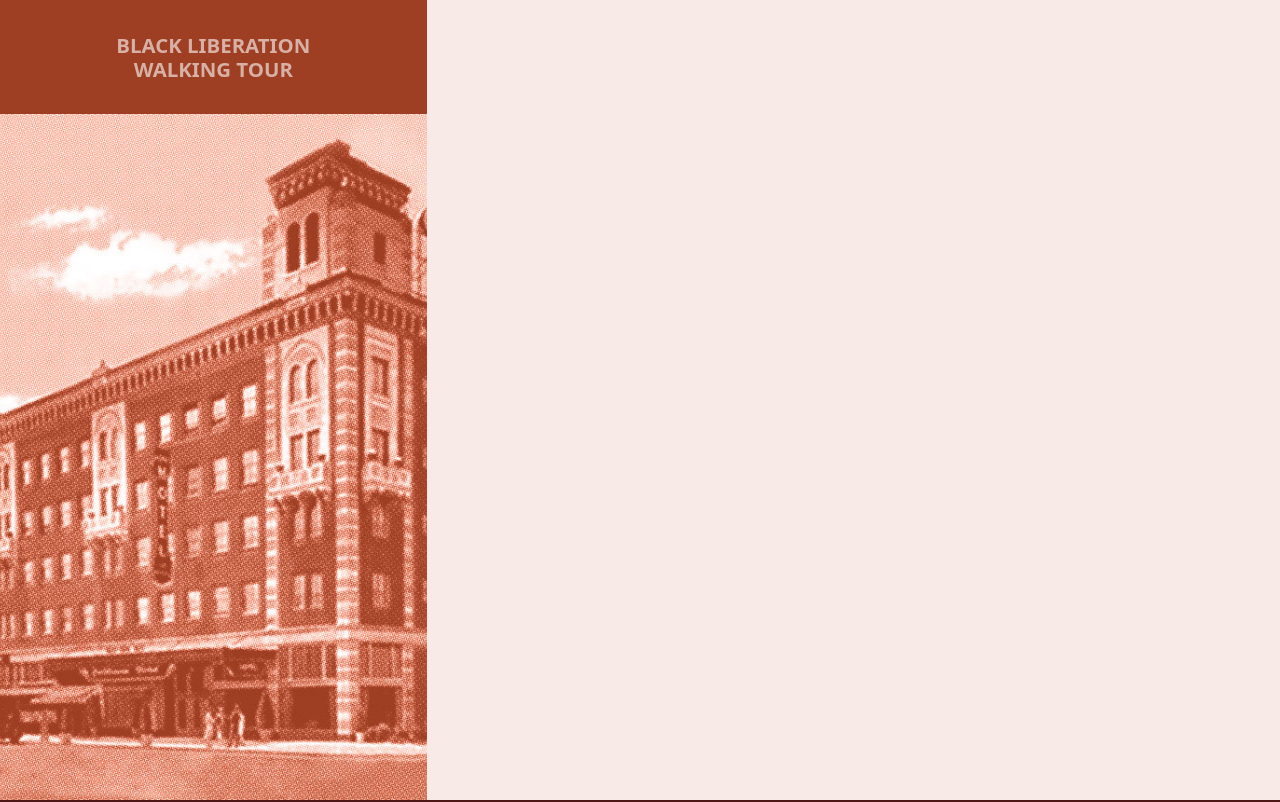
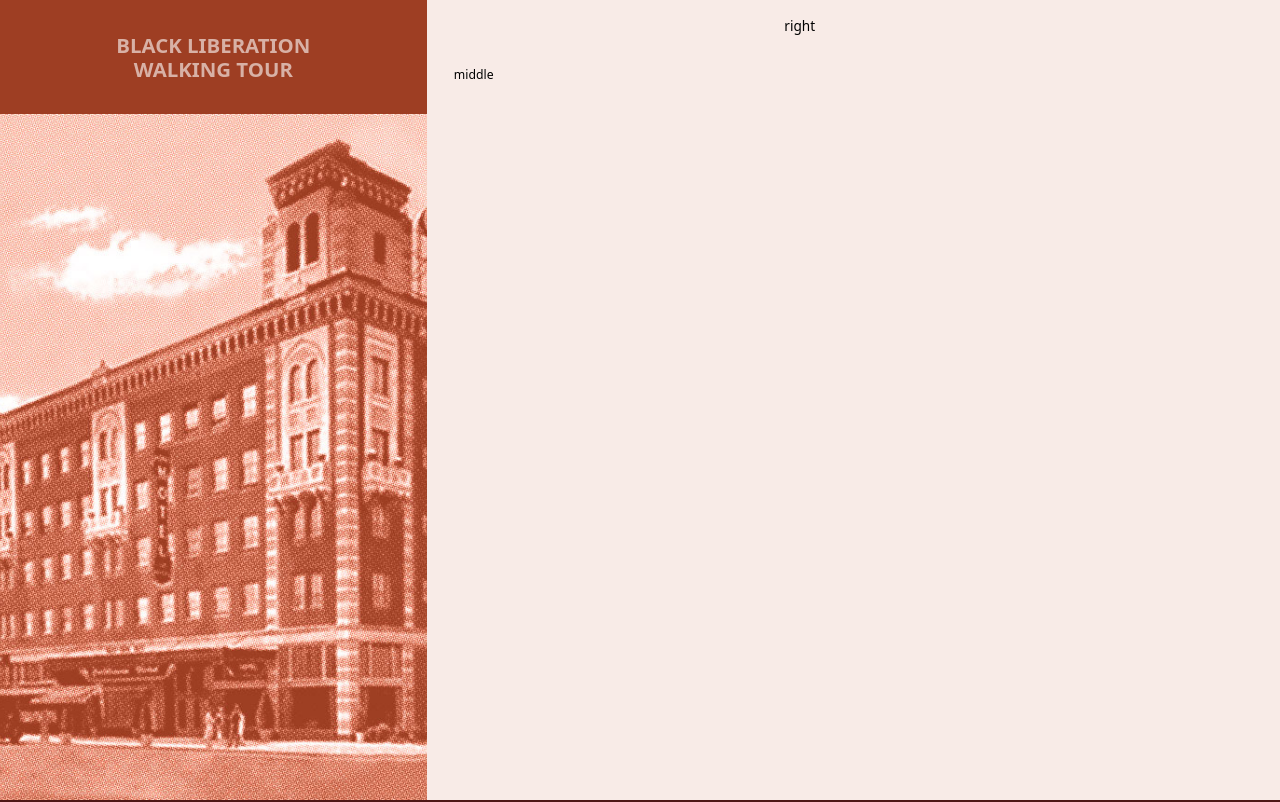
Before and after one commit to travis/black-liberation-tour, a Next.js app: page /donate in a window 1280 px wide. Shown: the top 802 px of the page. Built offline with nearby package versions, Linux system fonts and the light colour scheme.

Commit message:
share page layout between tour and donate pages

```diff
--- /dev/null
+++ b/components/Page.jsx
@@ -0,0 +1,36 @@
+import { Component } from 'react'
+import Footer from '../components/Footer'
+import { TourStopLogo } from '../components/tour'
+
+export default class Page extends Component {
+  render() {
+    return (
+      <div className="<Page> w-full h-full">
+        <main className="flex flex-col lg:flex-row min-w-full min-h-full">
+          <div className="flex flex-col lg:w-1/3 text-white bg-black">
+            <TourStopLogo className="mb-0" />
+            <div className={'h-192 lg:flex-grow ' + (this.props.classes?.left ?? '')}>{this.props.left}</div>
+          </div>
+          <div className="flex flex-col sm:flex-row lg:w-2/3 min-h-0">
+            <div
+              className={
+                'flex flex-col sm:w-1/2 md:w-2/5 text-left px-24 p-24 sm:px-10 sm:p-24 bg-white overflow-y-auto text-6xl sm:text-4xl md:text-2xl lg:text-lg ' +
+                (this.props.classes?.middle ?? '')
+              }
+            >
+              {this.props.middle}
+            </div>
+
+            <div
+              className={'p-10 sm:p-6 sm:w-1/2 md:w-3/5 bg-pink overflow-y-scroll ' + (this.props.classes?.right ?? '')}
+            >
+              {this.props.right}
+            </div>
+          </div>
+        </main>
+
+        <Footer />
+      </div>
+    )
+  }
+}
--- a/pages/donate.jsx
+++ b/pages/donate.jsx
@@ -1,39 +1,42 @@
-import Image from 'next/image'
-import Link from 'next/link'
-import { Component, createRef } from 'react'
-import Footer from '../components/Footer'
-import { Arrow } from '../components/icons'
-import Map from '../components/Map'
-import { TourStopLogo } from '../components/tour'
-
-import { center, tourLocations } from '../lib/data'
+import { Component } from 'react'
+import Page from '../components/Page'
 
 export default class Donate extends Component {
   render() {
     return (
-      <div className="<Donate> w-full h-full">
-        <main className="flex flex-col lg:flex-row min-w-full min-h-full">
-          <div className="flex flex-col lg:w-1/3 text-white bg-black">
-            <TourStopLogo className="mb-0" />
-            <div className="h-192 lg:flex-grow">
-              <img src="/places/CA-hotel.jpg" className="object-cover w-full h-full block" />
-            </div>
-          </div>
-          <div className="flex flex-col sm:flex-row lg:w-2/3 min-h-0">
-            {/* ///////////////////////////////////////////////////////////////////// */}
-            {/*  DONATE INFO //////////////////////////////////////////////////////// */}
-            {/* ///////////////////////////////////////////////////////////////////// */}
-            <div className="flex flex-col sm:w-1/2 md:w-2/5 text-left px-24 p-24 sm:px-10 sm:p-24 bg-pink overflow-y-auto text-6xl sm:text-4xl md:text-2xl lg:text-lg"></div>
+      <Page
+        left={<img src="/places/CA-hotel.jpg" className="object-cover w-full h-full block" />}
+        middle={'middle'}
+        right={'right'}
+        classes={{
+          middle: 'bg-pink',
+        }}
+      />
+    )
+    // return (
+    //   <div className="<Donate> w-full h-full">
+    //     <main className="flex flex-col lg:flex-row min-w-full min-h-full">
+    //       <div className="flex flex-col lg:w-1/3 text-white bg-black">
+    //         <TourStopLogo className="mb-0" />
+    //         <div className="h-192 lg:flex-grow">
+    //           <img src="/places/CA-hotel.jpg" className="object-cover w-full h-full block" />
+    //         </div>
+    //       </div>
+    //       <div className="flex flex-col sm:flex-row lg:w-2/3 min-h-0">
+    //         {/* ///////////////////////////////////////////////////////////////////// */}
+    //         {/*  DONATE INFO //////////////////////////////////////////////////////// */}
+    //         {/* ///////////////////////////////////////////////////////////////////// */}
+    //         <div className="flex flex-col sm:w-1/2 md:w-2/5 text-left px-24 p-24 sm:px-10 sm:p-24 bg-pink overflow-y-auto text-6xl sm:text-4xl md:text-2xl lg:text-lg"></div>
 
-            {/* ////////////////////////////////////////////////////////////////////// */}
-            {/* SPONSORS ///////////////////////////////////////////////////////////// */}
-            {/* ////////////////////////////////////////////////////////////////////// */}
-            <div className="p-10 sm:p-6 sm:w-1/2 md:w-3/5 bg-pink overflow-y-scroll"></div>
-          </div>
-        </main>
+    //         {/* ////////////////////////////////////////////////////////////////////// */}
+    //         {/* SPONSORS ///////////////////////////////////////////////////////////// */}
+    //         {/* ////////////////////////////////////////////////////////////////////// */}
+    //         <div className="p-10 sm:p-6 sm:w-1/2 md:w-3/5 bg-pink overflow-y-scroll"></div>
+    //       </div>
+    //     </main>
 
-        <Footer />
-      </div>
-    )
+    //     <Footer />
+    //   </div>
+    // )
   }
 }
--- a/pages/tour.jsx
+++ b/pages/tour.jsx
@@ -4,6 +4,7 @@ import { Component, createRef } from 'react'
 import Footer from '../components/Footer'
 import { Arrow } from '../components/icons'
 import Map from '../components/Map'
+import Page from '../components/Page'
 import { TourStopLogo } from '../components/tour'
 
 import { center, tourLocations } from '../lib/data'
@@ -24,17 +25,10 @@ export default class Tour extends Component {
 
   render() {
     return (
-      <div className="<Tour> w-full h-full">
-        <main className="flex flex-col lg:flex-row min-w-full min-h-full">
-          <div className="flex flex-col lg:w-1/3 text-white bg-black">
-            <TourStopLogo className="mb-0" />
-            <Map className="h-192 lg:flex-grow" zoom={15} center={center} markers={tourLocations} />
-          </div>
-          <div className="flex flex-col sm:flex-row lg:w-2/3 min-h-0">
-            {/* ///////////////////////////////////////////////////////////////////// */}
-            {/* LINKS /////////////////////////////////////////////////////////////// */}
-            {/* ///////////////////////////////////////////////////////////////////// */}
-            <div className="flex flex-col sm:w-1/2 md:w-2/5 text-left px-24 p-24 sm:px-10 sm:p-24 bg-yellow-600 overflow-y-auto text-6xl sm:text-4xl md:text-2xl lg:text-lg">
+      <Page
+        left={<Map className="h-192 lg:h-full" zoom={15} center={center} markers={tourLocations} />}
+        middle={
+          <>
             <h3 className="font-serif text-8xl sm:text-6xl lg:text-4xl pl-3 mb-12 sm:mb-6 uppercase text-red">
               Stations:
             </h3>
@@ -105,12 +99,10 @@ export default class Tour extends Component {
                 </span>
               </a>
             </Link>
-            </div>
-
-            {/* ////////////////////////////////////////////////////////////////////// */}
-            {/* IMAGES /////////////////////////////////////////////////////////////// */}
-            {/* ////////////////////////////////////////////////////////////////////// */}
-            <div className="p-10 sm:p-6 sm:w-1/2 md:w-3/5 bg-pink overflow-y-scroll">
+          </>
+        }
+        right={
+          <>
             <div ref={this.mosaic} className="clearfix tour-images w-full h-auto">
               <Link href="/places/north-oakland-library">
                 <a className="mosaicflow__item block w-full m-0" height="222">
@@ -158,12 +150,9 @@ export default class Tour extends Component {
                 </a>
               </Link>
             </div>
-            </div>
-          </div>
-        </main>
-
-        <Footer />
-      </div>
+          </>
+        }
+      />
     )
   }
 }
```
Lines whose indentation alone changed are shown as unchanged.
